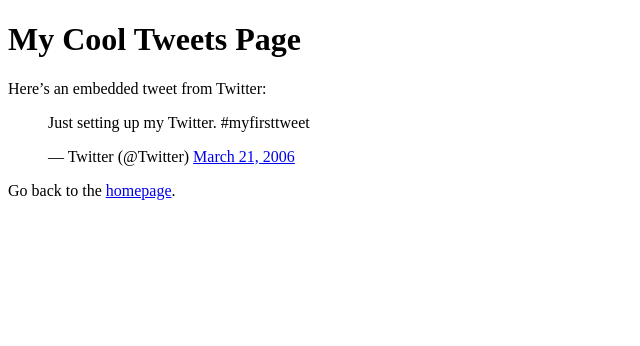
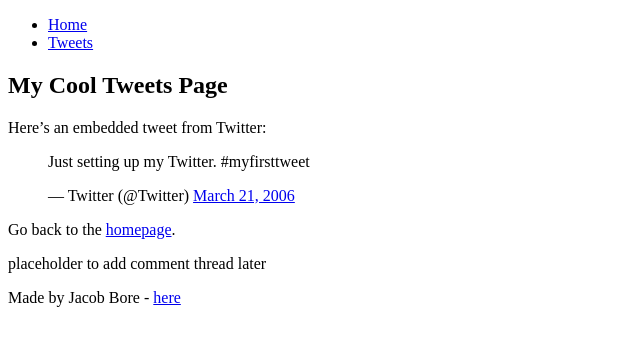
Before and after one commit to jackipbore/My_First_Portfolio, a plain HTML site: page html_basic/tweets.html in a window 1280 px wide. Shown: the whole page, without its empty margins (0-640 px from the left). Drawn offline with Linux system fonts and the light colour scheme.

Commit message:
Update tweets.html

```diff
--- a/html_basic/tweets.html
+++ b/html_basic/tweets.html
@@ -6,10 +6,18 @@
     <title>My Tweets Page</title>
 </head>
 <body>
+    <header>
+        <ul>
+            <li><a href="index.html">Home</a></li>
+            <li><a href="tweets.html">Tweets</a></li>
+        </ul>
+    </header>
+
+    <main>
+        <article>
             <h1>My Cool Tweets Page</h1>
             <p>Here’s an embedded tweet from Twitter:</p>
 
-    <!-- Embedded Tweet -->
             <blockquote class="twitter-tweet">
                 <p lang="en" dir="ltr">Just setting up my Twitter. #myfirsttweet</p>&mdash; Twitter (@Twitter)
                 <a href="https://twitter.com/Twitter/status/20?ref_src=twsrc%5Etfw">March 21, 2006</a>
@@ -17,5 +25,15 @@
             <script async src="https://platform.twitter.com/widgets.js" charset="utf-8"></script>
 
             <p>Go back to the <a href="index.html">homepage</a>.</p>
+        </article>
+
+        <aside>
+            <p>placeholder to add comment thread later</p>
+        </aside>
+    </main>
+
+    <footer>
+        <p>Made by Jacob Bore - <a href="https://github.com/jackipbore" target="_blank">here</a></p>
+    </footer>
 </body>
 </html>
```
Lines whose indentation alone changed are shown as unchanged.
